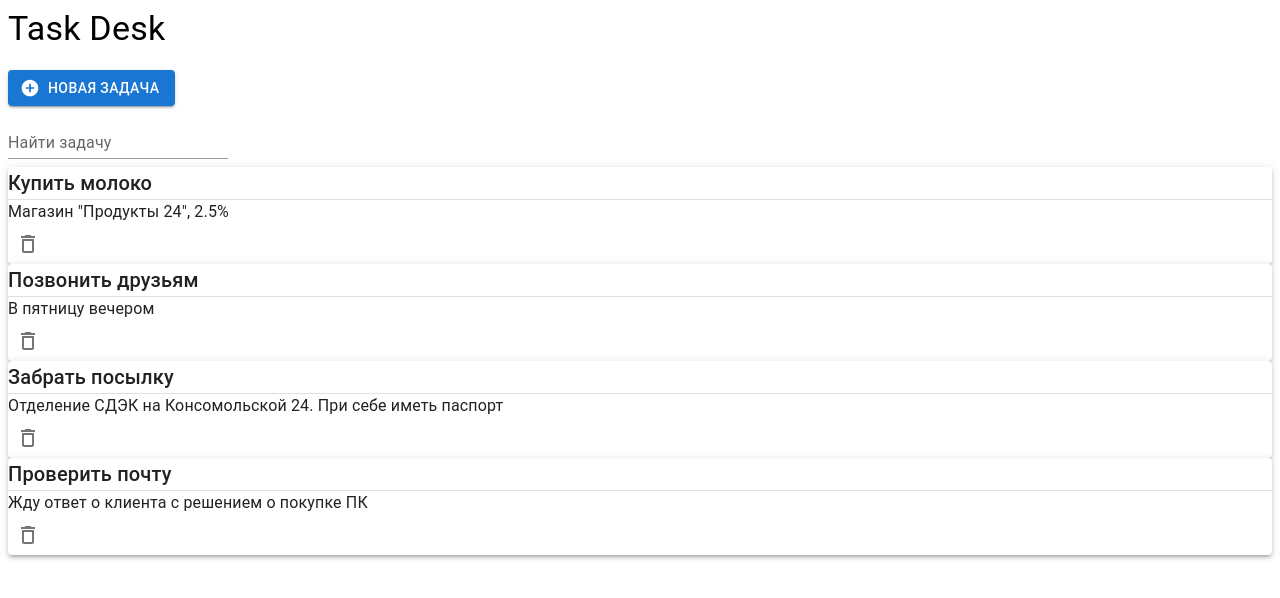
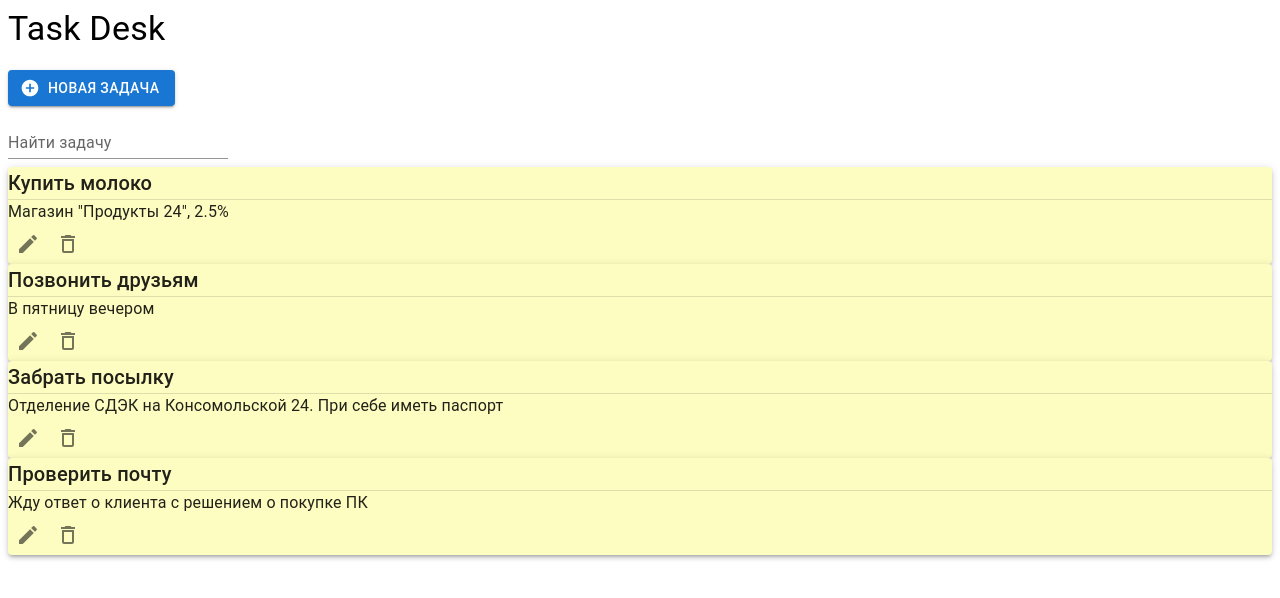
Before and after one commit to actavioDen/todo_list, a React app: page / in a window 1280 px wide. Shown: the top 598 px of the page. Built offline with nearby package versions, Linux system fonts and the light colour scheme.

Commit message:
Добавил цвет заметкам, кнопку редактировать

```diff
--- a/src/View/TodoList/TodoList.js
+++ b/src/View/TodoList/TodoList.js
@@ -5,6 +5,7 @@
 import ModalAddTask from "../ModalAddTask/ModalAddTask";
 import AddTaskIcon from '@mui/icons-material/AddCircle';
 import DeleteOutlineIcon from '@mui/icons-material/DeleteOutline';
+import EditIcon from '@mui/icons-material/Edit';
 import styles from "./style.css";
 
 
@@ -36,7 +37,7 @@
         jsx= <Box className={styles.tastBox}>
                 {filterTasks.map((el)=>{
                     return(
-                        <Paper elevation={3} key={el.id} className={styles.paper}>
+                        <Paper elevation={3} key={el.id} className={styles.paper} sx={{background: "#FDFDC1"}}>
                                 <Typography component="p" variant="h6">
                                     {el.title}
                                 </Typography>
@@ -45,13 +46,20 @@
                                     {el.description}
                                 </Typography>
 
+                                <div className={styles.paperButtonsPanel}>
                                 <IconButton
-                                    variant="outlined"
-                                    onClick={()=>store.removeTasks(el.id)}
-                                    className={styles.buttonRemove}
-                            >
-                                <DeleteOutlineIcon className={styles.buttonRemove}/>
-                            </IconButton>
+                                        variant="outlined"
+                                    >
+                                        <EditIcon className={styles.buttonEdit}/>
+                                    </IconButton>
+
+                                    <IconButton
+                                        variant="outlined"
+                                        onClick={()=>store.removeTasks(el.id)}
+                                    >
+                                        <DeleteOutlineIcon className={styles.buttonRemove}/>
+                                    </IconButton>
+                                </div>
                         </Paper>
                     )
                 })}
--- a/src/View/TodoList/style.css
+++ b/src/View/TodoList/style.css
@@ -17,7 +17,15 @@
     flex-wrap: wrap;
 }
 
+.paperButtonsPanel{
+    width: max-content;
+    align-self: flex-end;
+}
+
 .buttonRemove{
     color: #B22222;
-    align-self: flex-end;
 }
+
+.buttonEdit{
+    color:#b47674;
+}
```
